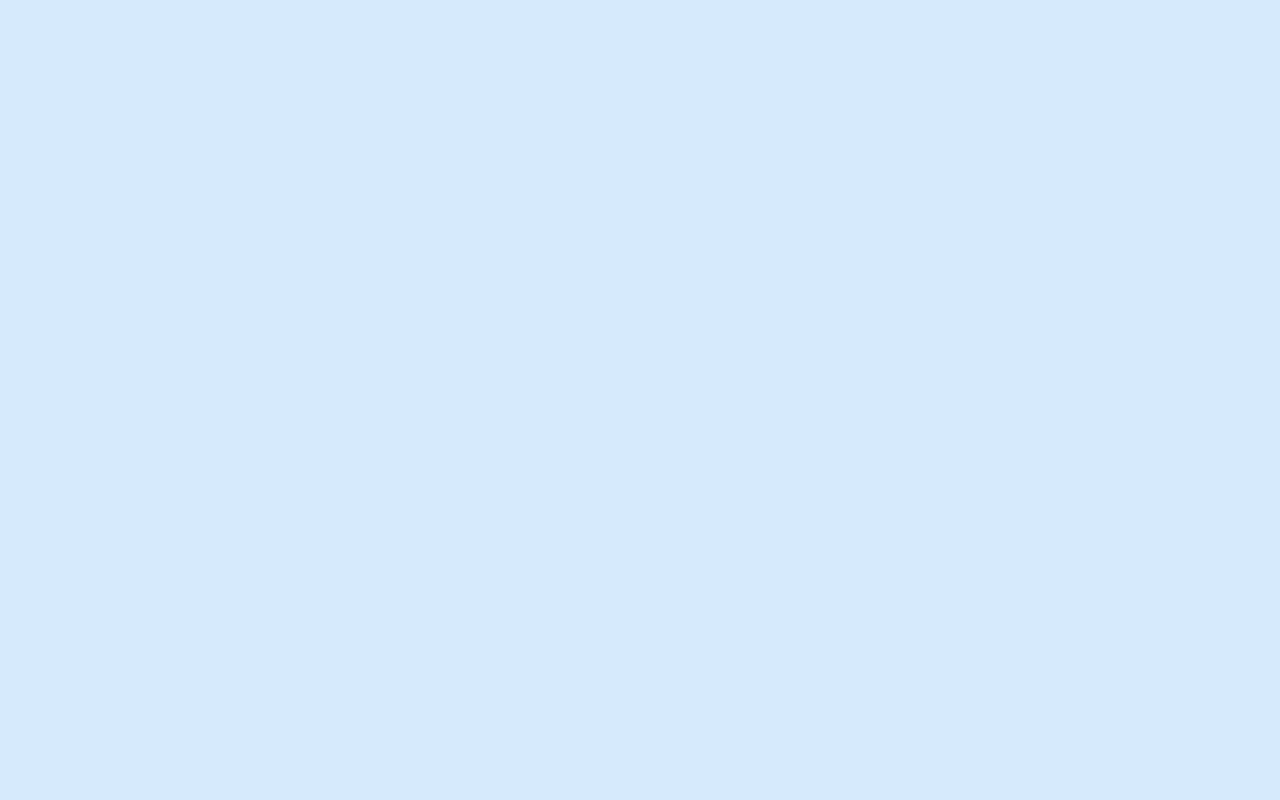
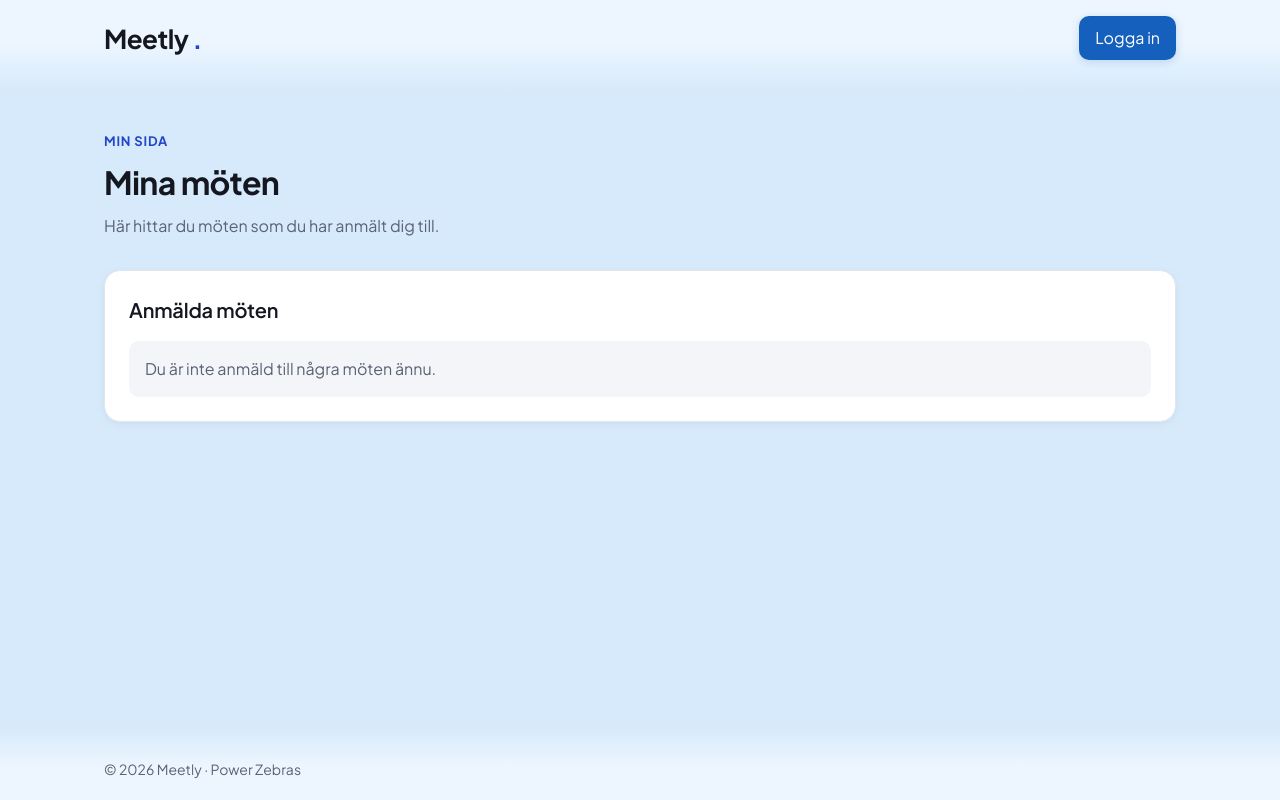
Before and after one commit to Pontusthoren-del/PowerZebraFrontend, a React (Vite) app in the folder Meetly.Frontend/: page /profile in a window 1280 px wide. Before the commit this address had no page. Built offline with nearby package versions, Linux system fonts and the light colour scheme.

Commit message:
Added profile page

```diff
--- /dev/null
+++ b/Meetly.Frontend/src/pages/ProfilePage.tsx
@@ -0,0 +1,37 @@
+import MeetupCard from "../components/MeetupCard";
+import type { Meetup } from "../types/Meetup";
+import "./styles/ProfilePage.css";
+
+export default function ProfilePage() {
+    const registeredMeetups: Meetup[] = [];
+
+    return (
+        <main className="profile-page">
+            <header className="profile-page-header">
+                <p className="profile-page-eyebrow">Min sida</p>
+                <h1 className="profile-page-title">Mina möten</h1>
+                <p className="profile-page-description">
+                    Här hittar du möten som du har anmält dig till.
+                </p>
+            </header>
+
+            <section
+                className="profile-meetups-section"
+                aria-labelledby="profile-meetups-title"
+            >
+                <h2 id="profile-meetups-title">Anmälda möten</h2>
+                {registeredMeetups.length > 0 ? (
+                    <div className="profile-meetups-list">
+                        {registeredMeetups.map((meetup) => (
+                            <MeetupCard key={meetup.id} meetup={meetup} />
+                        ))}
+                    </div>
+                ) : (
+                    <p className="profile-meetups-empty">
+                        Du är inte anmäld till några möten ännu.
+                    </p>
+                )}
+            </section>
+        </main>
+    );
+}
--- /dev/null
+++ b/Meetly.Frontend/src/pages/styles/ProfilePage.css
@@ -0,0 +1,58 @@
+.profile-page {
+    width: 100%;
+    color: var(--text);
+}
+
+.profile-page-header {
+    margin-bottom: 2rem;
+}
+
+.profile-page-eyebrow {
+    margin: 0 0 0.375rem;
+    color: var(--accent);
+    font-size: 0.8125rem;
+    font-weight: 700;
+    letter-spacing: 0.06em;
+    text-transform: uppercase;
+}
+
+.profile-page-title {
+    margin: 0 0 0.5rem;
+}
+
+.profile-page-description {
+    margin: 0;
+    color: var(--muted);
+}
+
+.profile-meetups-section {
+    padding: 1.5rem;
+    border: 1px solid var(--border);
+    border-radius: var(--radius-lg);
+    background: var(--surface);
+    box-shadow: var(--shadow-sm);
+}
+
+.profile-meetups-section h2 {
+    margin: 0 0 1rem;
+}
+
+.profile-meetups-list {
+    display: grid;
+    grid-template-columns: repeat(auto-fill, minmax(min(100%, 18rem), 1fr));
+    gap: 1rem;
+}
+
+.profile-meetups-empty {
+    margin: 0;
+    padding: 1rem;
+    border-radius: var(--radius-md);
+    background: var(--bg);
+    color: var(--muted);
+}
+
+@media (max-width: 480px) {
+    .profile-meetups-section {
+        padding: 1rem;
+    }
+}
--- a/Meetly.Frontend/src/routes/AppRoutes.tsx
+++ b/Meetly.Frontend/src/routes/AppRoutes.tsx
@@ -4,6 +4,7 @@ import MeetupDetailsPage from "../pages/MeetupDetailsPage";
 import Layout from "../components/Layout";
 import Register from "../pages/Register";
 import Login from "../pages/Login";
+import ProfilePage from "../pages/ProfilePage";
 
 export default function AppRoutes() {
   return (
@@ -11,6 +12,7 @@ export default function AppRoutes() {
       <Route element={<Layout />}>
         <Route path="/" element={<Home />} />
         <Route path="meetups/:id" element={<MeetupDetailsPage />} />
+        <Route path="profile" element={<ProfilePage />} />
         <Route path="register" element={<Register />} />
         <Route path="login" element={<Login />} />
       </Route>
```
